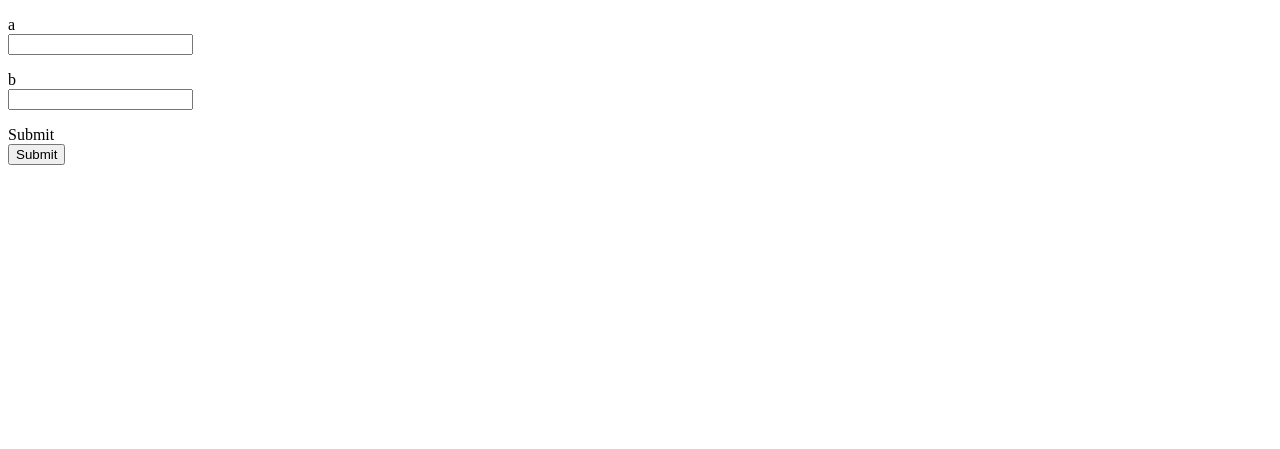
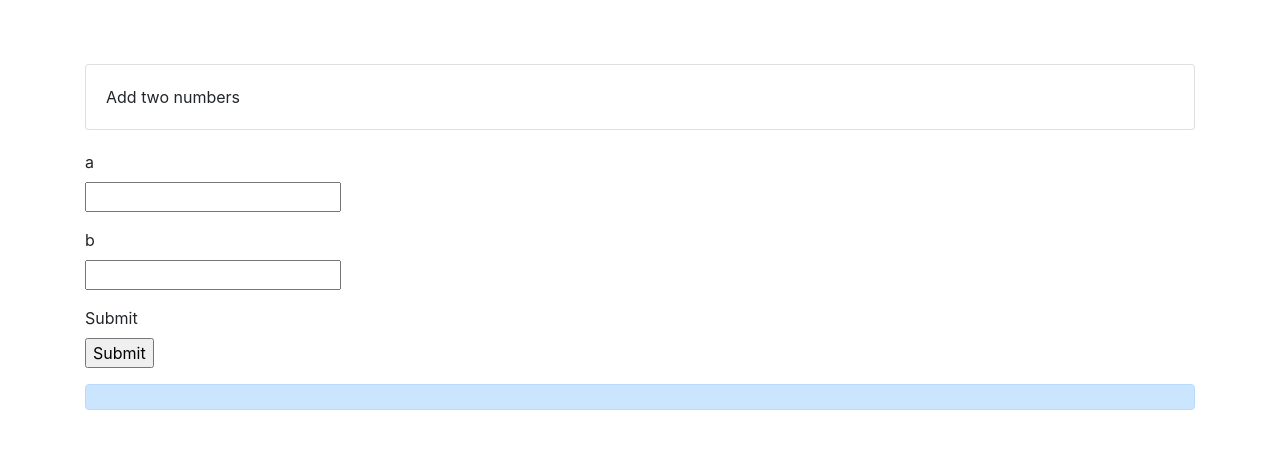
Before and after one commit to tervay/tervay, a Flask app: page /share/add/ in a window 1280 px wide. Shown: the top 449 px of the page. Run offline with Flask 2, Linux system fonts and the light colour scheme; parts of the project's set-up code (start-up, migrations or seed data) failed here and were passed over; some libraries are stand-ins or nearby versions.

Commit message:
Add some css

```diff
--- a/templates/py_function.html
+++ b/templates/py_function.html
@@ -3,21 +3,45 @@
 <head>
     <meta charset="UTF-8">
     <title>{{ item.name }}</title>
+    <link rel="stylesheet" href="https://maxcdn.bootstrapcdn.com/bootstrap/4.0.0/css/bootstrap.min.css"
+          integrity="sha384-Gn5384xqQ1aoWXA+058RXPxPg6fy4IWvTNh0E263XmFcJlSAwiGgFAW/dAiS6JXm" crossorigin="anonymous">
+    <meta name="viewport" content="width=device-width, initial-scale=1, shrink-to-fit=no">
+
+    <style>
+        #result {
+            font-family: "Courier New", Courier, monospace;
+        }
+
+        body {
+            padding-top: 5%;
+        }
+
+        form {
+            padding-top: 20px;
+        }
+    </style>
 </head>
 <body>
 
+<div class="container">
+    <div class="card">
+        <div class="card-body">
+            {{ item.name }}
+        </div>
+    </div>
     <form action="" method="post" novalidate id="form">
         {{ form.hidden_tag() }}
         {% for arg_name, field in form_fields %}
-    <p>
+        <div class="form-group">
             {{ field.label }}<br>
             {{ field(size=32) }}
-    </p>
+        </div>
         {% endfor %}
     </form>
 
     <div>
-    <p id="result"></p>
+        <pre class="alert alert-primary" id="result"></pre>
+    </div>
 </div>
 
 
@@ -40,7 +64,7 @@
                 return r.json();
             }).then((d) => {
                 if (!d.hasOwnProperty('error')) {
-                    document.getElementById('result').innerText = `Result: ${d['result']} (cache hit: ${d['cached']})`;
+                    document.getElementById('result').innerText = `Result (cache hit: ${d['cached']}):\n${d['result']}`;
                 } else {
                     document.getElementById('result').innerText = `Error: ${d["error"]}`;
                 }
@@ -51,5 +75,14 @@
         });
     };
 </script>
+<script src="https://code.jquery.com/jquery-3.2.1.slim.min.js"
+        integrity="sha384-KJ3o2DKtIkvYIK3UENzmM7KCkRr/rE9/Qpg6aAZGJwFDMVNA/GpGFF93hXpG5KkN"
+        crossorigin="anonymous"></script>
+<script src="https://cdnjs.cloudflare.com/ajax/libs/popper.js/1.12.9/umd/popper.min.js"
+        integrity="sha384-ApNbgh9B+Y1QKtv3Rn7W3mgPxhU9K/ScQsAP7hUibX39j7fakFPskvXusvfa0b4Q"
+        crossorigin="anonymous"></script>
+<script src="https://maxcdn.bootstrapcdn.com/bootstrap/4.0.0/js/bootstrap.min.js"
+        integrity="sha384-JZR6Spejh4U02d8jOt6vLEHfe/JQGiRRSQQxSfFWpi1MquVdAyjUar5+76PVCmYl"
+        crossorigin="anonymous"></script>
 </body>
 </html>
--- a/webpy/manager.py
+++ b/webpy/manager.py
@@ -70,7 +70,13 @@ class FunctionDescriptor:
                         casted = self.get_type_for_attr(arg_name)(value)
                         fn_args.append(casted)
                     result, cache_hit = self.fn(*fn_args)
-                    return jsonify({'result': str(result), 'cached': cache_hit})
+                    return jsonify(
+                        {
+                            'result': json.dumps(result, indent=4,
+                                                 sort_keys=True),
+                            'cached': cache_hit
+                        }
+                    )
                 except Exception as e:
                     return jsonify({'error': str(e)})
 
```
Lines whose indentation alone changed are shown as unchanged.
